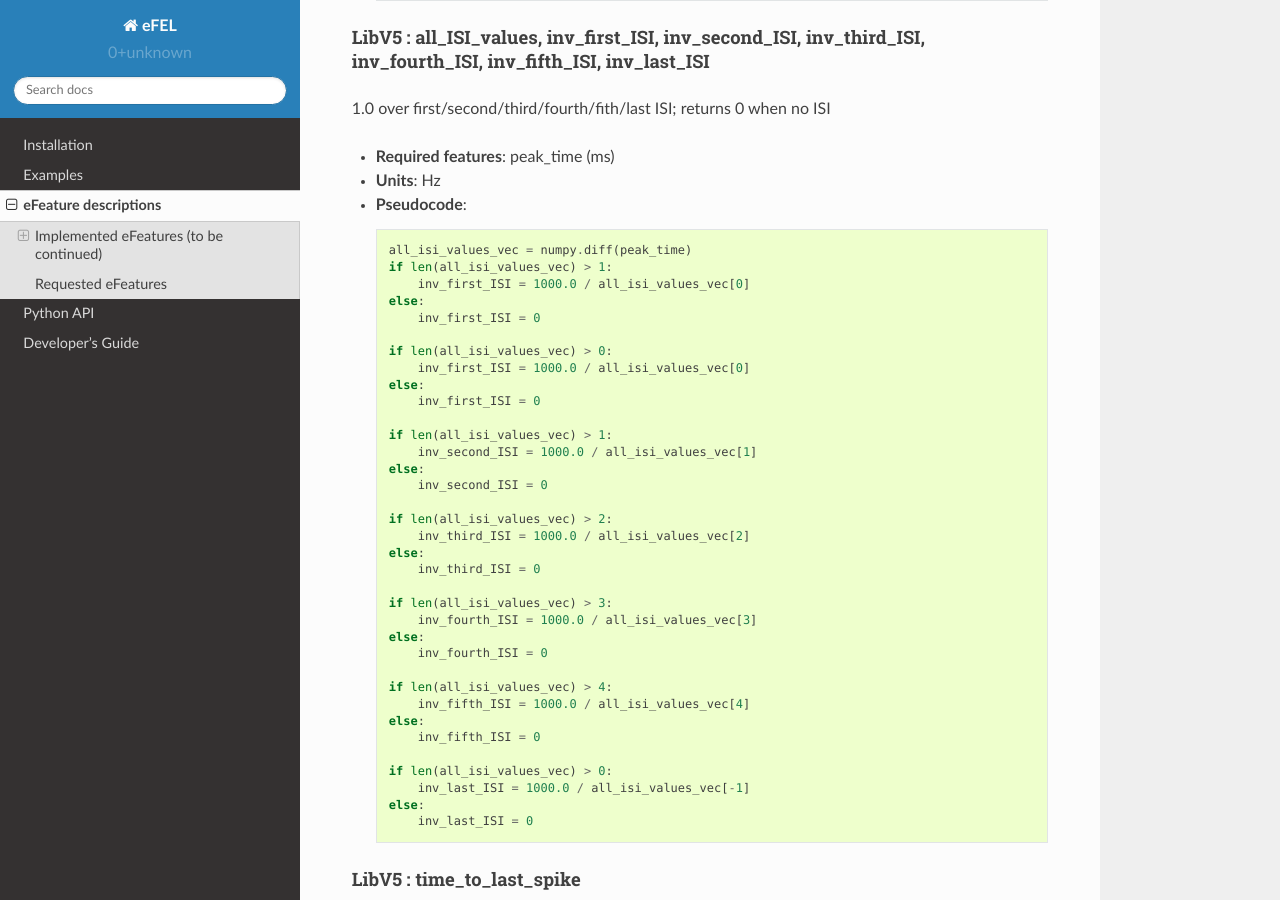
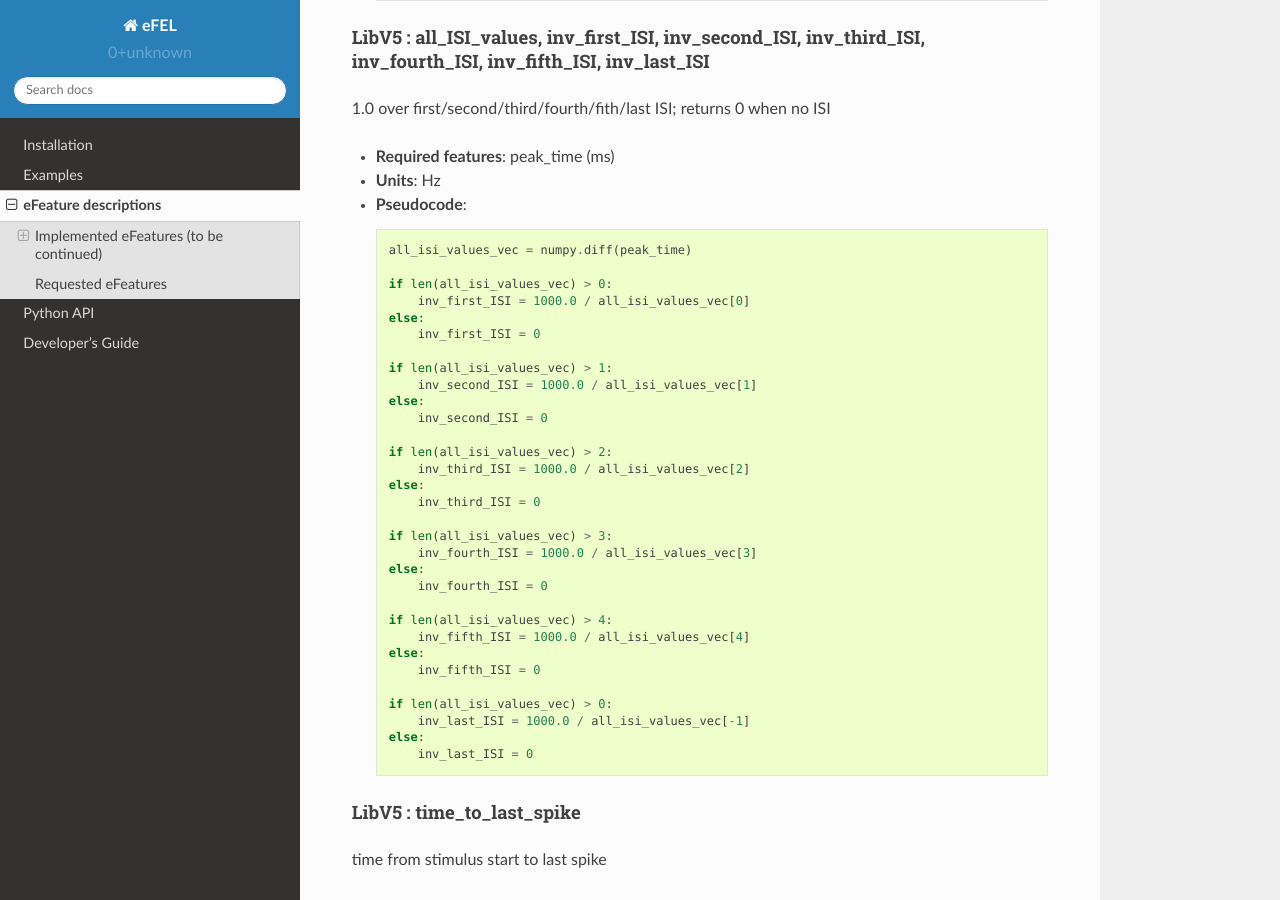
Before and after one commit to BlueBrain/eFEL, a Sphinx documentation site: the page built from docs/source/eFeatures.rst, in a window 1280 px wide and 900 px high, scrolled down 1990 px. Built offline with Sphinx 7.4.7 and the Read the Docs theme 2.0.0, drawn with Linux system fonts in a browser that asks for light colours.

Commit message:
Fix pseudocode in inv_first_ISI doc

```diff
--- a/docs/source/eFeatures.rst
+++ b/docs/source/eFeatures.rst
@@ -92,10 +92,6 @@ LibV5 : all_ISI_values, inv_first_ISI, inv_second_ISI, inv_third_ISI, inv_fourth
 - **Pseudocode**: ::
 
     all_isi_values_vec = numpy.diff(peak_time)
-    if len(all_isi_values_vec) > 1:
-        inv_first_ISI = 1000.0 / all_isi_values_vec[0]
-    else:
-        inv_first_ISI = 0
 
     if len(all_isi_values_vec) > 0:
         inv_first_ISI = 1000.0 / all_isi_values_vec[0]
```
